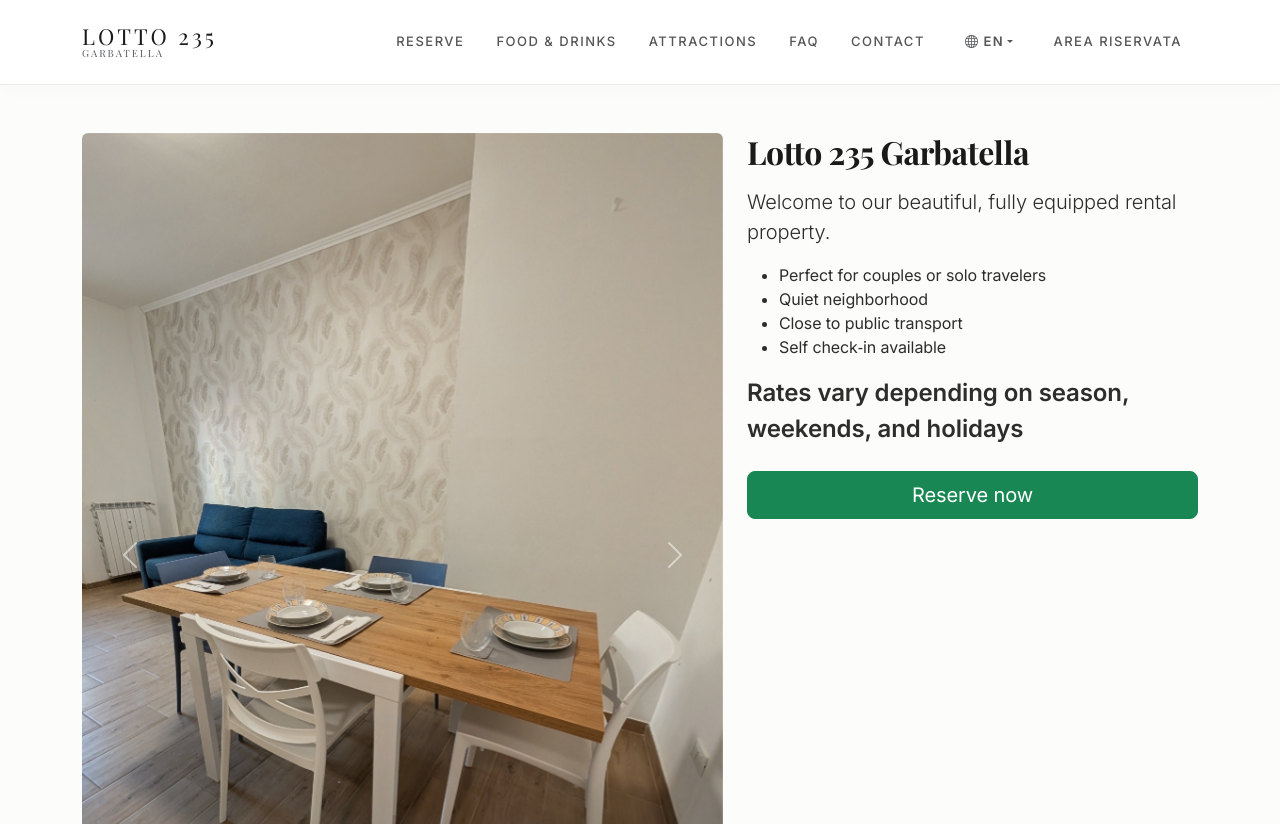
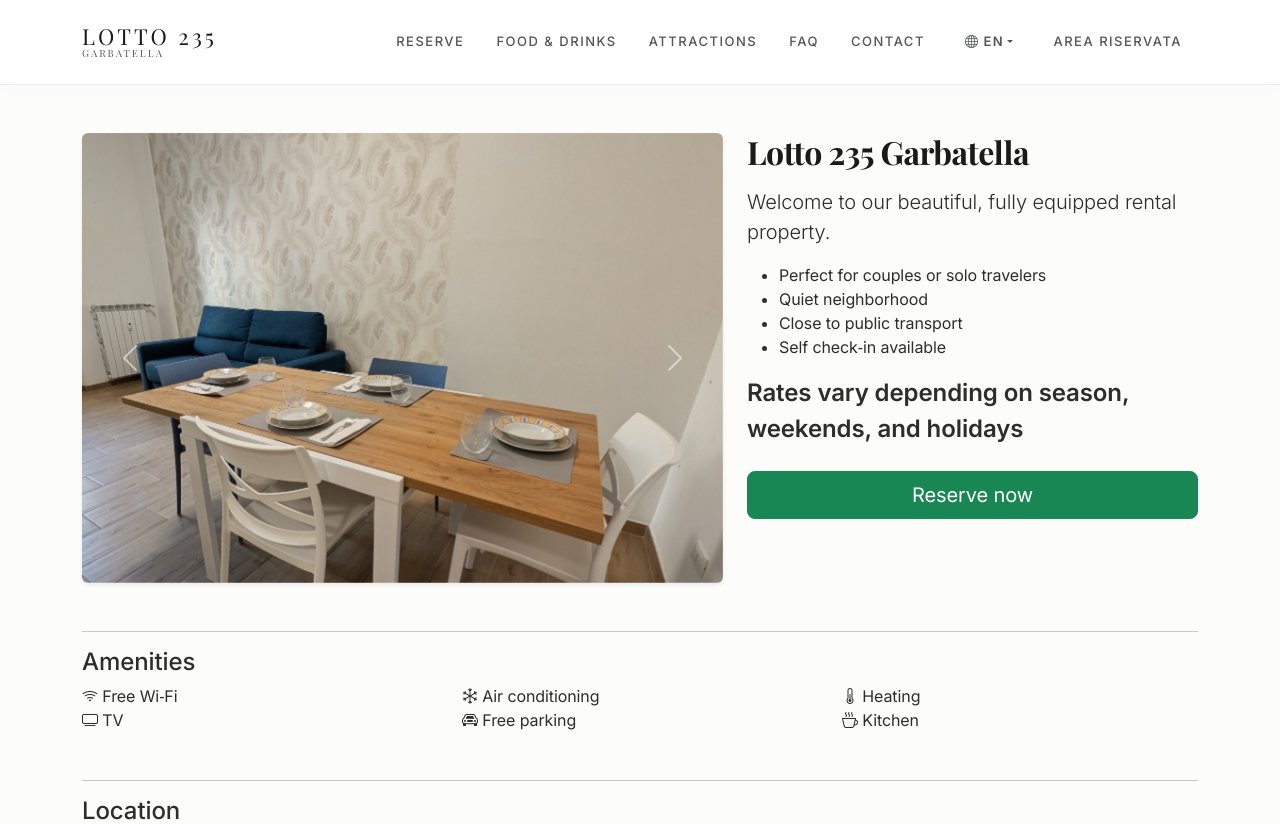
Before and after one commit to NegriLuca/apt-website, a Flask app: page / in a window 1280 px wide. Shown: the top 824 px of the page. Run offline with Flask 3, Linux system fonts and the light colour scheme; some libraries are stand-ins or nearby versions; some web fonts are replaced.

Commit message:
Added changes to carousel

```diff
--- a/app/static/css/style.css
+++ b/app/static/css/style.css
@@ -106,3 +106,16 @@ h1, h2, h3, .section-title {
 
 /* Protezione globale */
 img, iframe, video, .leaflet-container { max-width: 100% !important; }
+
+/* 🖼️ CAROUSEL APPARTAMENTO (DIMENSIONI UNIFORMI) */
+.apartment-carousel-img {
+    height: 450px;           /* Altezza fissa per desktop */
+    object-fit: cover;       /* Mantiene le proporzioni senza deformare l'immagine */
+    object-position: center;  /* Centra il punto focale della foto */
+}
+/* Adattamento per dispositivi mobili */
+@media (max-width: 768px) {
+    .apartment-carousel-img {
+        height: 300px;        /* Altezza ridotta per smartphone */
+    }
+}
--- a/app/templates/apartment.html
+++ b/app/templates/apartment.html
@@ -8,30 +8,30 @@
   <div class="col-md-7">
     <div id="apartmentCarousel" class="carousel slide" data-bs-ride="carousel">
 
-      <div class="carousel-inner rounded">
+      <div class="carousel-inner rounded shadow-sm">
         <div class="carousel-item active">
           <img src="{{ url_for('static', filename='images/apartment/Soggiorno_4.jpg') }}"
-               class="d-block w-100">
+              class="d-block w-100 apartment-carousel-img" alt="Soggiorno 4">
         </div>
         <div class="carousel-item">
           <img src="{{ url_for('static', filename='images/apartment/Soggiorno_5.jpg') }}"
-               class="d-block w-100">
+              class="d-block w-100 apartment-carousel-img" alt="Soggiorno 5">
         </div>
         <div class="carousel-item">
           <img src="{{ url_for('static', filename='images/apartment/Camera_2.jpg') }}"
-               class="d-block w-100">
+              class="d-block w-100 apartment-carousel-img" alt="Camera 2">
         </div>
         <div class="carousel-item">
           <img src="{{ url_for('static', filename='images/apartment/Cucina_3.jpg') }}"
-               class="d-block w-100">
+              class="d-block w-100 apartment-carousel-img" alt="Cucina 3">
         </div>
         <div class="carousel-item">
           <img src="{{ url_for('static', filename='images/apartment/Bagno_1.jpg') }}"
-               class="d-block w-100">
+              class="d-block w-100 apartment-carousel-img" alt="Bagno 1">
         </div>
         <div class="carousel-item">
           <img src="{{ url_for('static', filename='images/apartment/Cucina_2.jpg') }}"
-               class="d-block w-100">
+              class="d-block w-100 apartment-carousel-img" alt="Cucina 2">
         </div>
       </div>
 
```
